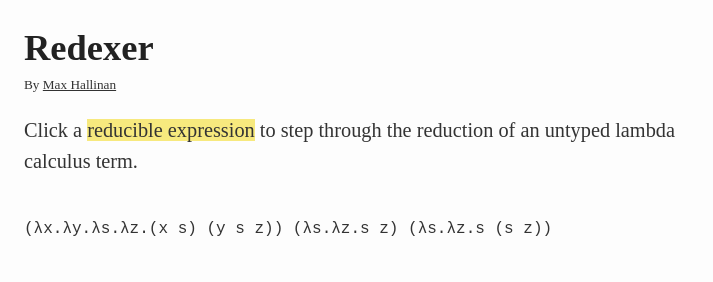
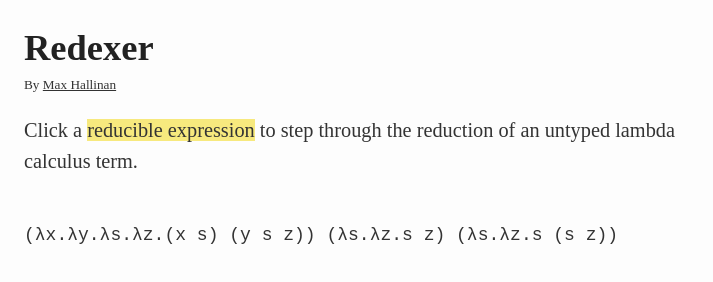
Before and after one commit to maxhallinan/redexer, a website: page public/index.html in a window 1280 px wide. Shown: the whole page, without its empty margins (0-713 px from the left). Drawn offline with Linux system fonts and the light colour scheme; a web font is replaced by a local one.

Commit message:
Add font style for initial redexer content so there is less flash of unstyled text.

```diff
--- a/public/styles.css
+++ b/public/styles.css
@@ -201,6 +201,7 @@ h6 {
 }
 
 .editor,
+.redexer code,
 .step {
   font-family: "TriplicateT3Code";
   font-size: 1.125rem;
```
